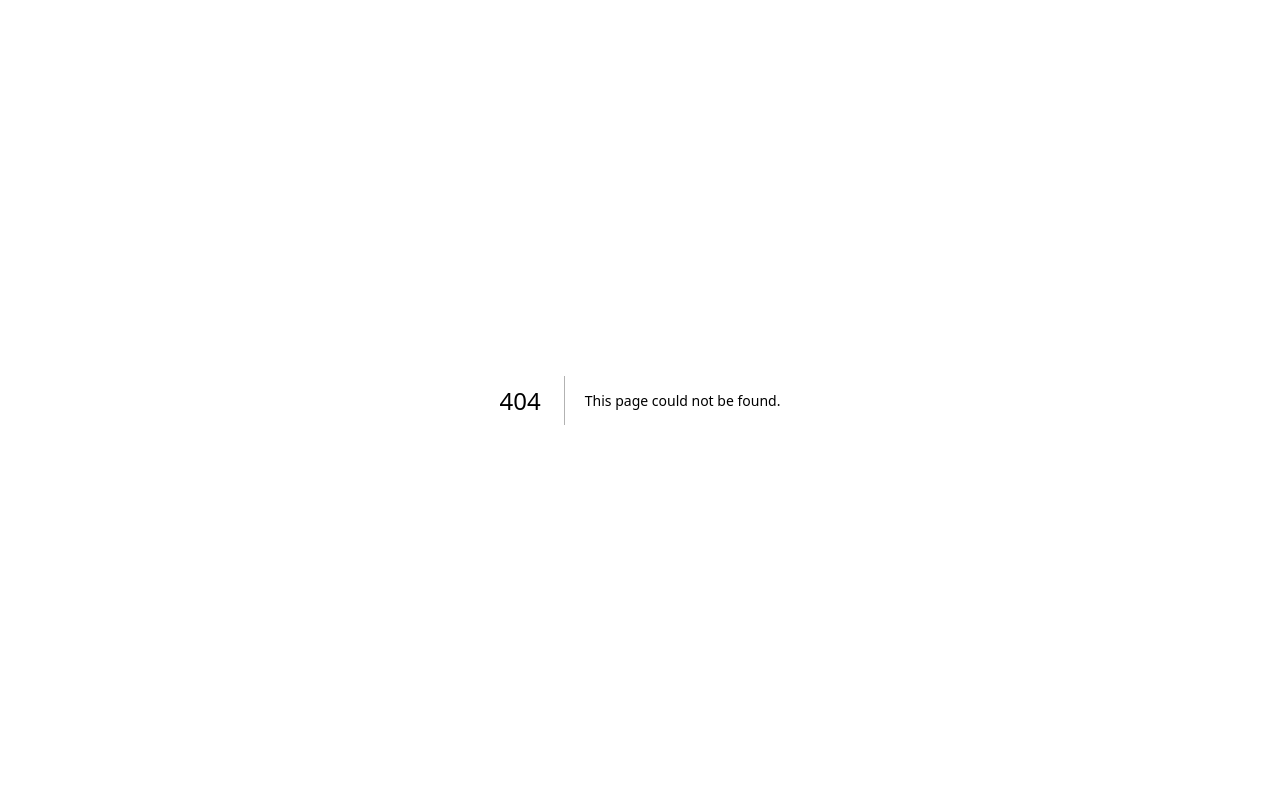
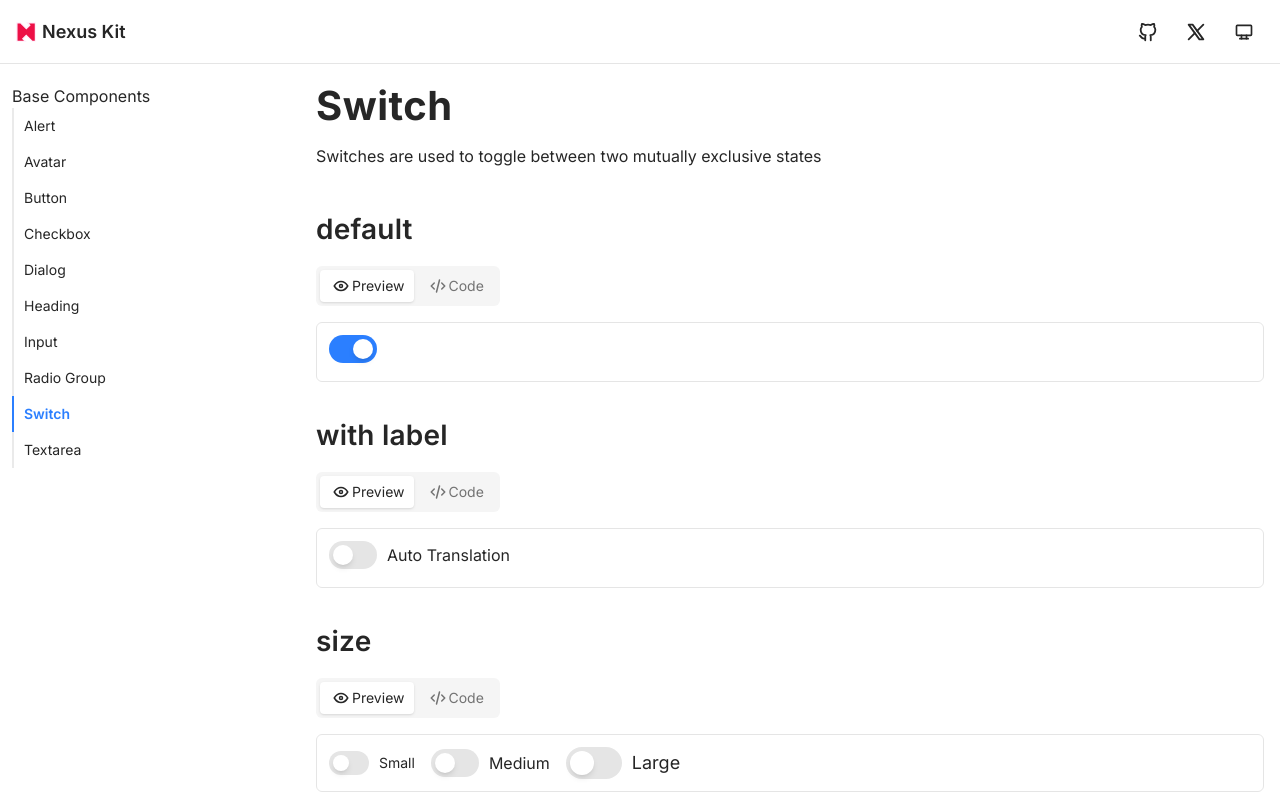
Before and after one commit to CiroLee/nexus-kit, a Next.js app: page /docs/switches in a window 1280 px wide. Before the commit this address had no page. Built offline with nearby package versions, Linux system fonts and the light colour scheme.

Commit message:
feat: add Switch component

```diff
--- a/src/app/docs/config.ts
+++ b/src/app/docs/config.ts
@@ -39,6 +39,10 @@ export const navConfig = [
         name: 'Dialog',
         href: '/docs/dialogs',
       },
+      {
+        name: 'Switch',
+        href: '/docs/switches',
+      },
     ],
   },
 ];
--- /dev/null
+++ b/src/app/docs/switches/page.tsx
@@ -0,0 +1,29 @@
+import SectionIntro from '@/components/business/SectionIntro';
+import PreviewAndCode from '@/components/business/PreviewAndCode';
+import Code from '@/components/business/Code';
+import Switch from '@/components/ui/Switch';
+import { defaultCode, labelCode, sizeCode, disabledCode } from '@/codes/code.switches';
+
+export default function SwitchPage() {
+  return (
+    <>
+      <SectionIntro title="Switch" description="Switches are used to toggle between two mutually exclusive states" />
+      <PreviewAndCode title="default" code={<Code code={defaultCode} />}>
+        <Switch defaultChecked />
+      </PreviewAndCode>
+      <PreviewAndCode title="with label" code={<Code code={labelCode} />}>
+        <Switch>Auto Translation</Switch>
+      </PreviewAndCode>
+      <PreviewAndCode title="size" code={<Code code={sizeCode} />}>
+        <div className="flex items-center gap-4">
+          <Switch size="sm">Small</Switch>
+          <Switch size="md">Medium</Switch>
+          <Switch size="lg">Large</Switch>
+        </div>
+      </PreviewAndCode>
+      <PreviewAndCode title="disabled" code={<Code code={disabledCode} />}>
+        <Switch disabled>disabled</Switch>
+      </PreviewAndCode>
+    </>
+  );
+}
--- /dev/null
+++ b/src/codes/code.switches.ts
@@ -0,0 +1,39 @@
+export const defaultCode = `import Switch from "@/components/Switch";
+
+export default function Page() {
+  return (
+    <Switch defaultChecked />
+  )
+}
+`;
+
+export const labelCode = `import Switch from "@/components/Switch";
+
+export default function Page() {
+  return (
+    <Switch>Auto Translation</Switch>
+  )
+}
+`;
+
+export const sizeCode = `import Switch from "@/components/Switch";
+
+export default function Page() {
+  return (
+    <div className="flex items-center gap-4">
+      <Switch size="sm">Small</Switch>
+      <Switch size="md">Medium</Switch>
+      <Switch size="lg">Large</Switch>
+    </div>
+  )
+}
+`;
+
+export const disabledCode = `import Switch from "@/components/Switch";
+
+export default function Page() {
+  return (
+    <Switch disabled>disabled</Switch>
+  )
+}
+`;
--- /dev/null
+++ b/src/components/ui/Switch/index.tsx
@@ -0,0 +1,69 @@
+import { Switch as SwitchPrimitive } from 'radix-ui';
+import { cn } from '@/lib/utils';
+import { cva, type VariantProps } from 'class-variance-authority';
+
+const switchRoot = cva(
+  `peer rounded-full dark:bg-neutral-700 bg-neutral-200 p-1 transition-colors not-disabled:focus-visible:ring-3 focus-visible:ring-primary/50
+  data-[state=checked]:bg-primary outline-none not-disabled:cursor-pointer disabled:opacity-50 disabled:cursor-not-allowed`,
+  {
+    variants: {
+      size: {
+        sm: 'h-6 w-10',
+        md: 'h-7 w-12',
+        lg: 'h-8 w-14',
+      },
+    },
+    defaultVariants: {
+      size: 'md',
+    },
+  },
+);
+
+const switchThumb = cva(
+  `flex items-center justify-center rounded-full bg-white transition-transform will-change-transform shadow-md
+   data-[disabled]:cursor-not-allowed`,
+  {
+    variants: {
+      size: {
+        sm: 'size-4 data-[state=checked]:translate-x-4',
+        md: 'size-5 data-[state=checked]:translate-x-5',
+        lg: 'size-6 data-[state=checked]:translate-x-6',
+      },
+    },
+    defaultVariants: {
+      size: 'md',
+    },
+  },
+);
+
+const labelStyle = cva('peer-not-disabled:cursor-pointer peer-disabled:cursor-not-allowed', {
+  variants: {
+    size: {
+      sm: 'text-sm',
+      md: 'text-base',
+      lg: 'text-lg',
+    },
+  },
+  defaultVariants: {
+    size: 'md',
+  },
+});
+
+type SwitchVariants = VariantProps<typeof switchRoot>;
+interface SwitchProps extends React.ComponentPropsWithoutRef<typeof SwitchPrimitive.Root>, SwitchVariants {
+  children?: React.ReactNode;
+  ref?: React.Ref<HTMLButtonElement>;
+}
+
+export default function Switch({ size, className, id, children, ...props }: SwitchProps) {
+  return (
+    <div className="inline-flex items-center gap-2.5">
+      <SwitchPrimitive.Root id={id} className={cn(switchRoot({ className, size }))} {...props}>
+        <SwitchPrimitive.Thumb className={switchThumb({ size })} />
+      </SwitchPrimitive.Root>
+      <label htmlFor={id} className={cn(labelStyle({ size }))}>
+        {children}
+      </label>
+    </div>
+  );
+}
```
